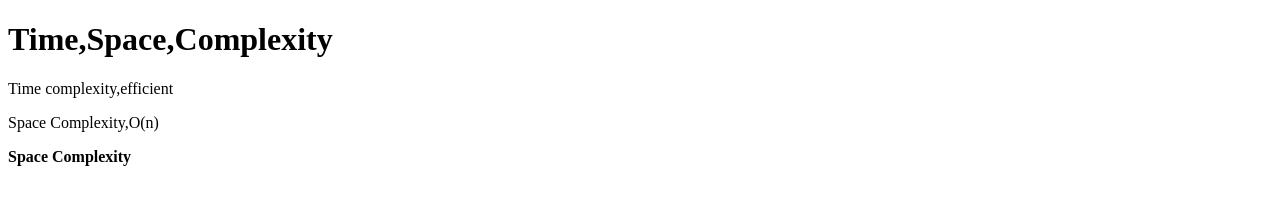
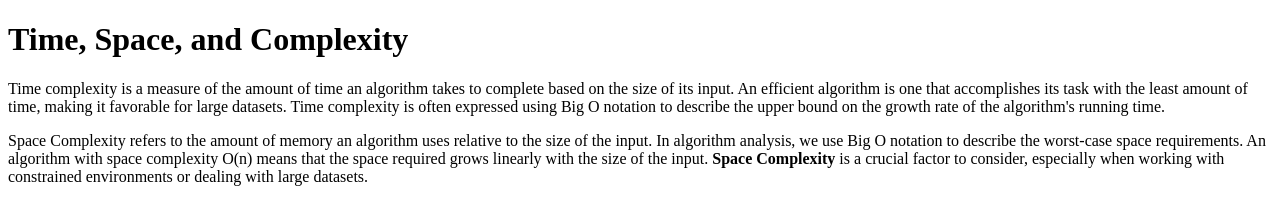
Before and after one commit to acciojob/time-and-space-complexity-Kartikgauniyal, a website: page main.html in a window 1280 px wide. Drawn offline with Linux system fonts and the light colour scheme.

Commit message:
created a submission

```diff
--- a/main.html
+++ b/main.html
@@ -8,10 +8,16 @@
 
 <body>
 	<!-- the entire body must be written by student -->
-    <h1> Time,Space,Complexity</h1>
-	<p>Time complexity,efficient</p>
-	<p>Space Complexity,O(n)</p>
-	<p><b>Space Complexity</b></p>
+    <h1>Time, Space, and Complexity</h1>
+
+    <p>
+        Time complexity is a measure of the amount of time an algorithm takes to complete based on the size of its input. An efficient algorithm is one that accomplishes its task with the least amount of time, making it favorable for large datasets. Time complexity is often expressed using Big O notation to describe the upper bound on the growth rate of the algorithm's running time.
+    </p>
+
+    <p>
+        Space Complexity refers to the amount of memory an algorithm uses relative to the size of the input. In algorithm analysis, we use Big O notation to describe the worst-case space requirements. An algorithm with space complexity O(n) means that the space required grows linearly with the size of the input. <b>Space Complexity</b> is a crucial factor to consider, especially when working with constrained environments or dealing with large datasets.
+    </p>
+
 	<script type="text/javascript" src="./script.js">
 </script>
 
```
